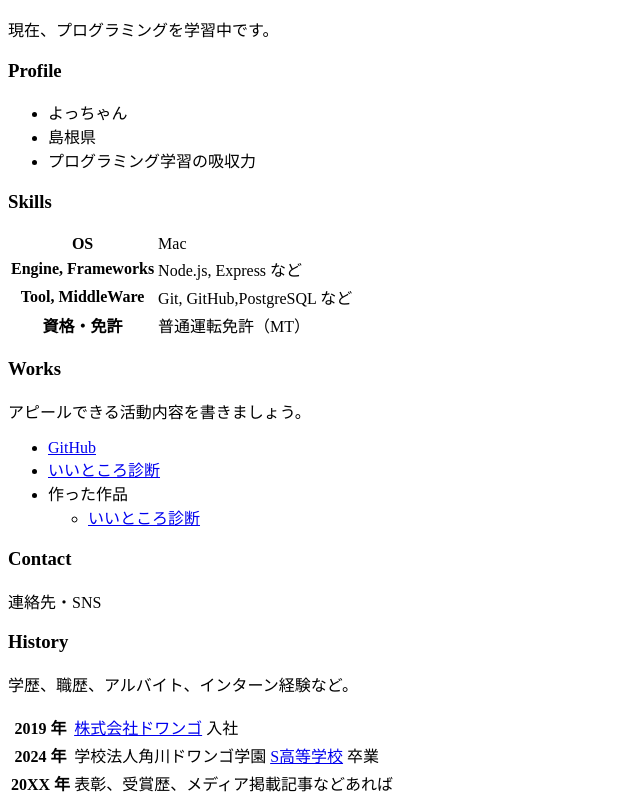
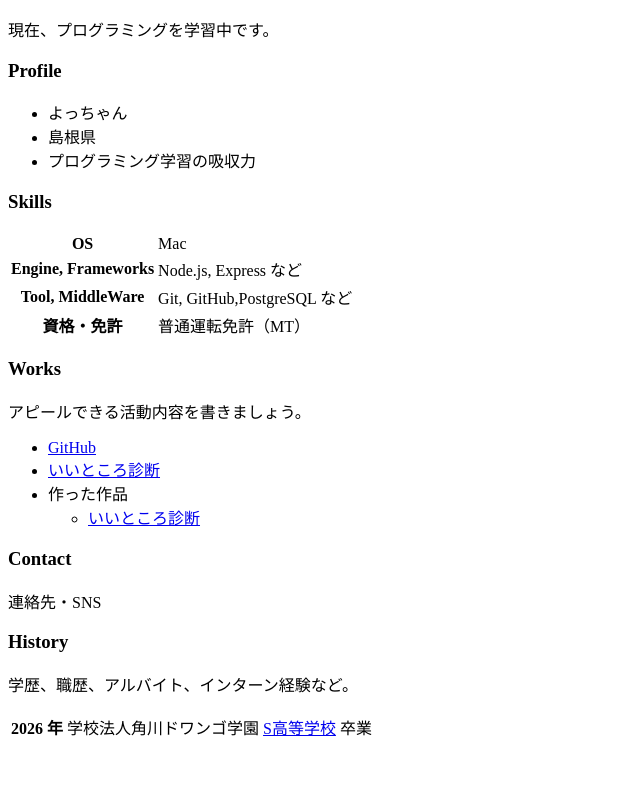
Before and after one commit to Yaki-tohu/Yaki-tohu.github.io, a plain HTML site: page index.html in a window 1280 px wide. Shown: the part 119-925 px from the top of the page, without its empty margins (0-640 px from the left). After the commit the page ends 869 px from the top, so only its background shows below. Drawn offline with Linux system fonts and the light colour scheme.

```diff
--- a/index.html
+++ b/index.html
@@ -65,15 +65,7 @@
     <p>学歴、職歴、アルバイト、インターン経験など。</p>
     <table>
       <tr>
-        <th>2019 年</th>
-        <td><a href="https://dwango.co.jp/">株式会社ドワンゴ</a> 入社</td>
-      </tr>
-      <tr>
-        <th>2024 年</th>
+        <th>2026 年</th>
         <td>学校法人角川ドワンゴ学園 <a href="https://nnn.ed.jp/">S高等学校</a> 卒業</td>
       </tr>
-      <tr>
-        <th>20XX 年</th>
-        <td>表彰、受賞歴、メディア掲載記事などあれば</td>
-      </tr>
     </table>
```
